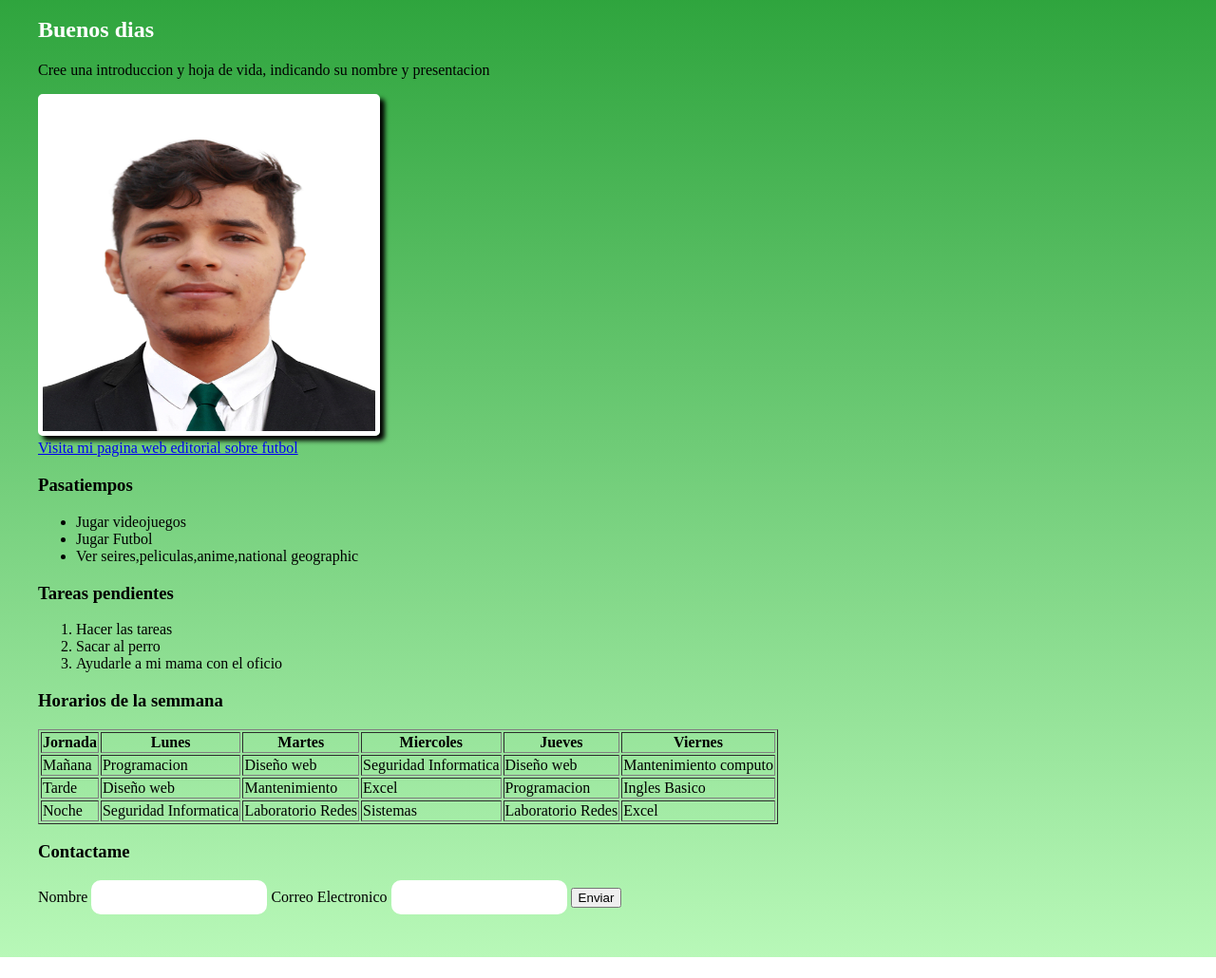
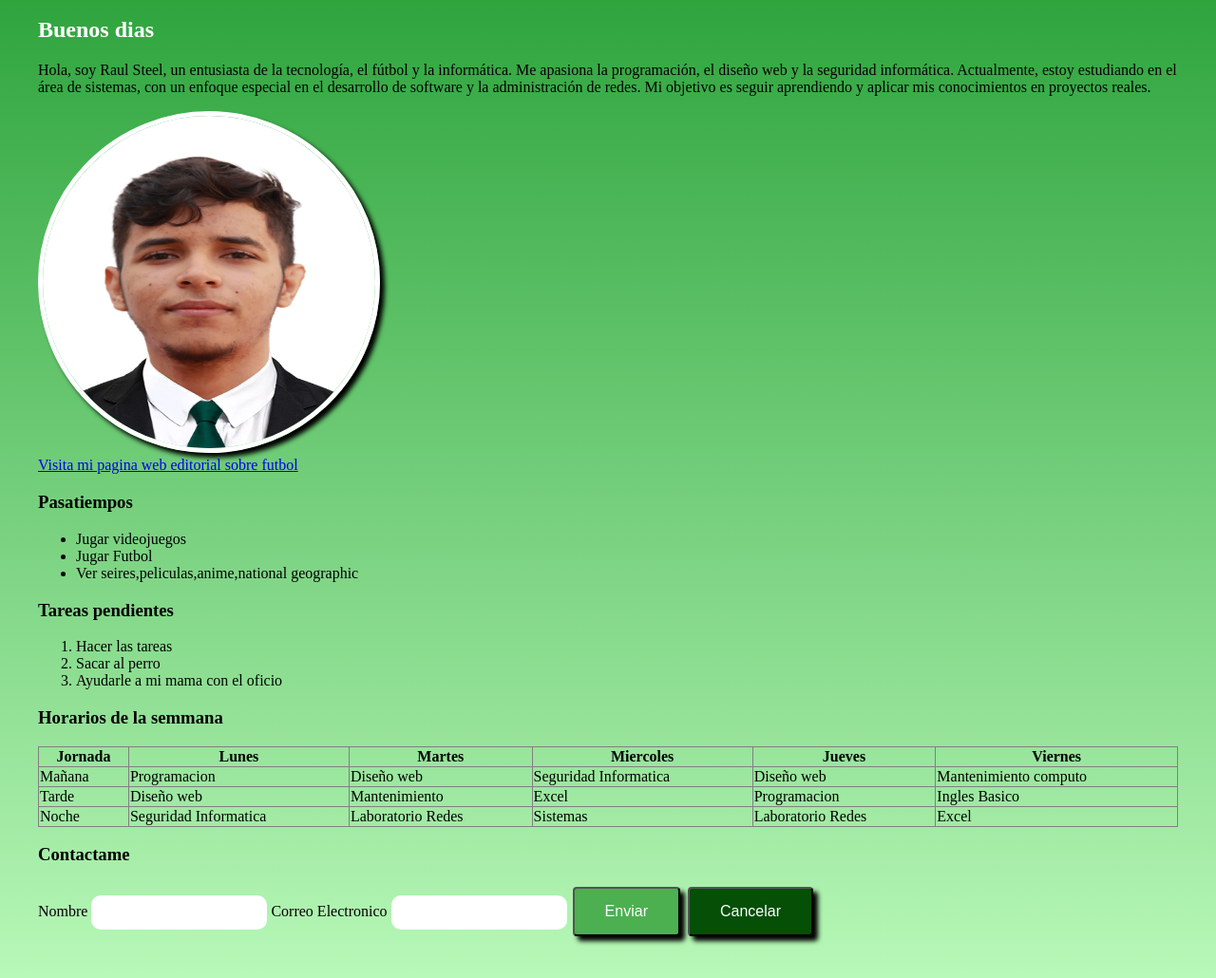
Before and after one commit to RaulSteel04/Mi-pagina-web, a plain HTML site: page index.html in a window 1280 px wide. Shown: the part 80-1110 px from the top of the page at 95% size. Before the commit the page ends 1088 px from the top, so only its background shows below. Drawn offline with Linux system fonts and the light colour scheme.

Commit message:
primer commit

```diff
--- a/estilos.css
+++ b/estilos.css
@@ -12,7 +12,7 @@ margin: 40px;
 .perfil {
     max-width: 400;
     border: 5px solid white;
-    border-radius: 5px;
+    border-radius: 650px;
     box-shadow: 5px 5px 5px black;
 }
 h2 {
@@ -36,3 +36,23 @@ input[type="text"]:hover, input[type="email"]:hover {
 a:hover {
     text-shadow: 5px 5px 5px;
 }
+
+.button {
+    background-color: #4CAF50; color: white; padding: 15px 32px; text-align: center; text-decoration: none; display: inline-block; font-size: 16px; margin: 4px 2px; cursor:pointer; border-radius: 4px; box-shadow: 5px 5px 5px black; cursor: pointer;}
+
+.cancel {
+
+        background-color: #054f07; color: white; padding: 15px 32px; text-align: center; text-decoration: none; display: inline-block; font-size: 16px; margin: 4px 2px; cursor:pointer; border-radius: 4px; box-shadow: 5px 5px 5px black; cursor: pointer;}
+
+
+.button:hover {
+    border: #555 2px solid;
+    box-shadow: 5px 5px 5px #555;
+    color: greenyellow;
+    background-color: black;
+}
+
+table {
+    border-collapse: collapse; width: 100%;
+
+}
--- a/index.html
+++ b/index.html
@@ -9,7 +9,7 @@
 <body>
     <h1>Raul Steel</h1>
     <h2>Buenos dias</h2>
-    <p>Cree una introduccion y hoja de vida, indicando su nombre y presentacion</p>
+    <p>Hola, soy Raul Steel, un entusiasta de la tecnología, el fútbol y la informática. Me apasiona la programación, el diseño web y la seguridad informática. Actualmente, estoy estudiando en el área de sistemas, con un enfoque especial en el desarrollo de software y la administración de redes. Mi objetivo es seguir aprendiendo y aplicar mis conocimientos en proyectos reales.</p></p>
     <img src="raulsteel.jpg" alt="" width="350" height="350" class="perfil">
     <br>
     <a href="https://sites.google.com/uparsistem.edu.co/rausports/inicio" target="_blank">Visita mi pagina web editorial sobre futbol</a>
@@ -75,7 +75,8 @@
         <input type="text" name="nom" id="nom">
         <label for="ema">Correo Electronico</label>
         <input type="email" name="" id="ema" required>
-        <input type="submit" value="Enviar">
+        <input class="button" type="submit" value="Enviar">
+        <input class="cancel" type="reset" value="Cancelar">
     </form>
 
 
```
